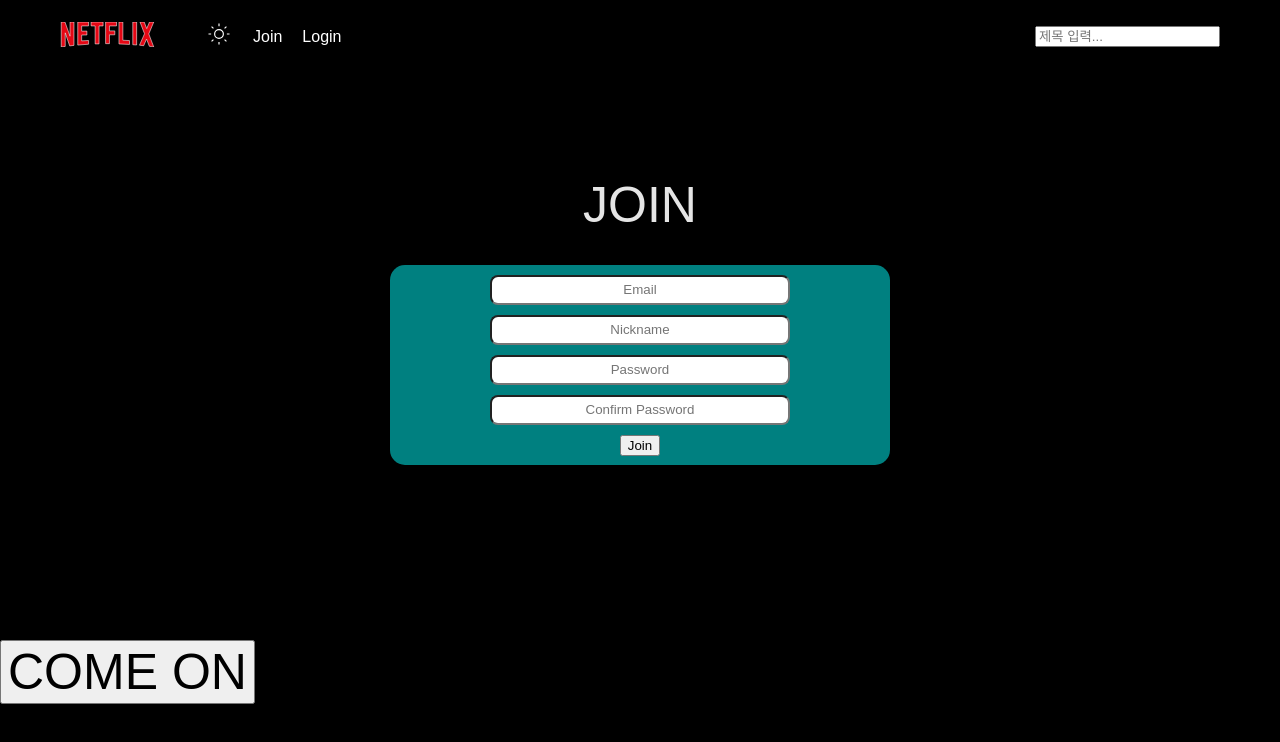
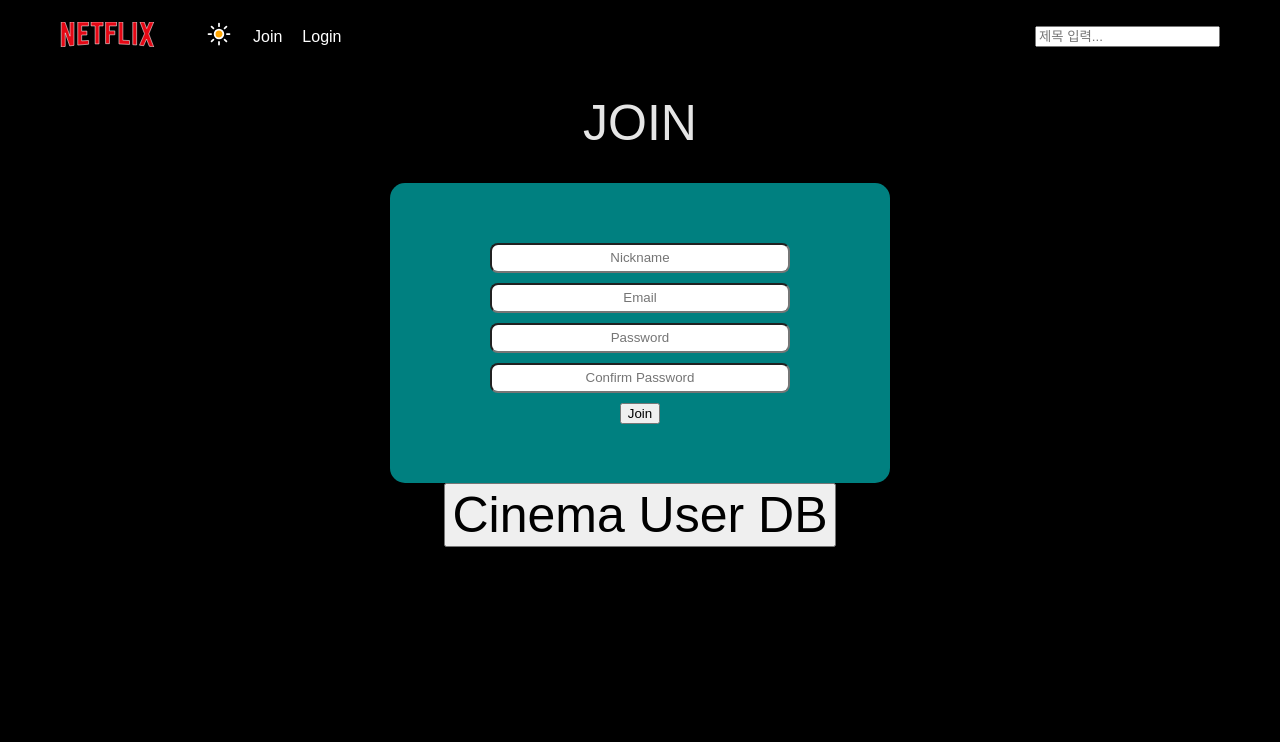
Before and after one commit to JYPIT/Cinema-Paradiso, a React (Create React App) app: page /join in a window 1280 px wide. Shown: the top 742 px of the page. Built offline with nearby package versions, Linux system fonts and the light colour scheme.

Commit message:
회원가입 데이터 DB에 저장 완료

```diff
--- a/src/App.js
+++ b/src/App.js
@@ -8,11 +8,6 @@ import Shop from "./routes/Shop";
 import Join from "./routes/Join";
 
 function App() {
-  const selectAll = async () => {
-    console.log("SELECT *");
-    const result = await axios.get("/shop");
-    console.log(result);
-  };
   return (
     <BrowserRouter>
       <Header />
@@ -22,13 +17,8 @@ function App() {
         <Route path="login" element={<Login />} />
         <Route path="search" element={<Search />} />
         <Route path="movies/:id" element={<Home />} />
-        <Route path="/*" element={<Home />} />
+        <Route path="/" element={<Home />} />
       </Routes>
-      <div id="App">
-        <button onClick={selectAll} style={{ fontSize: "50px" }}>
-          COME ON
-        </button>
-      </div>
     </BrowserRouter>
   );
 }
--- a/src/components/Header.js
+++ b/src/components/Header.js
@@ -65,6 +65,12 @@ const StyledLink = styled(Link)`
   text-decoration: none;
 `;
 
+const DarkThemeLogo = styled(motion.svg)`
+  width: 28px;
+  height: 28px;
+  fill: orange;
+`;
+
 const Search = styled(motion.form)``;
 const Input = styled(motion.input)``;
 
@@ -105,16 +111,21 @@ function Header() {
         </StyledLink>
         <Items>
           <Item>
-            <svg
+            <DarkThemeLogo
               fill="none"
               stroke="currentColor"
-              width="28px"
+              strokeWidth={1.5}
               viewBox="0 0 24 24"
               xmlns="http://www.w3.org/2000/svg"
               aria-hidden="true"
+              whileHover={{ scale: 1.2 }}
             >
-              <path d="M12 3v2.25m6.364.386l-1.591 1.591M21 12h-2.25m-.386 6.364l-1.591-1.591M12 18.75V21m-4.773-4.227l-1.591 1.591M5.25 12H3m4.227-4.773L5.636 5.636M15.75 12a3.75 3.75 0 11-7.5 0 3.75 3.75 0 017.5 0z"></path>
-            </svg>
+              <motion.path
+                strokeLinecap="round"
+                strokeLinejoin="round"
+                d="M12 3v2.25m6.364.386l-1.591 1.591M21 12h-2.25m-.386 6.364l-1.591-1.591M12 18.75V21m-4.773-4.227l-1.591 1.591M5.25 12H3m4.227-4.773L5.636 5.636M15.75 12a3.75 3.75 0 11-7.5 0 3.75 3.75 0 017.5 0z"
+              />
+            </DarkThemeLogo>
           </Item>
           <Item>
             <StyledLink to={"Join"}>Join</StyledLink>
--- a/src/routes/Join.js
+++ b/src/routes/Join.js
@@ -1,4 +1,7 @@
+import React from "react";
 import styled from "styled-components";
+import { useForm } from "react-hook-form";
+import axios from "axios";
 
 const Wrapper = styled.div`
   display: flex;
@@ -16,7 +19,7 @@ const JoinBox = styled.div`
   justify-content: center;
   align-items: center;
   width: 500px;
-  height: 200px;
+  height: 300px;
   border-radius: 15px;
   background-color: teal;
 `;
@@ -36,18 +39,77 @@ const JoinInput = styled.input`
 `;
 
 function Join() {
+  const {
+    register,
+    watch,
+    handleSubmit,
+    formState: { errors }, // error를 보여주는 formState
+    setError, //특정한 error를 발생시키는 trigger
+  } = useForm();
+
+  // 유효성 검사
+  const onValid = (data) => {
+    if (data.password !== data.password2) {
+      setError("password2", { message: "비밀번호가 일치하지 않습니다." });
+      return 0;
+    }
+    console.log(JSON.stringify(data));
+    fetch("Join", {
+      method: "post",
+      headers: { "Content-Type": "application/json" },
+      body: JSON.stringify(data),
+    });
+    //alert("회원가입 완료");
+  };
+  const callDB = async () => {
+    console.log("SELECT *");
+    const result = await axios.get("/db/cinemaUserDB");
+    console.log(result.data);
+  };
+
   return (
     <Wrapper>
       <Title>JOIN</Title>
       <JoinBox>
-        <JoinForm action="">
-          <JoinInput type="email" placeholder="Email" required />
-          <JoinInput type="text" placeholder="Nickname" required />
-          <JoinInput type="password" placeholder="Password" required />
-          <JoinInput type="password" placeholder="Confirm Password" required />
-          <button type="submit">Join</button>
+        <JoinForm onSubmit={handleSubmit(onValid)}>
+          <JoinInput
+            {...register("nickname", {
+              required: "Nickname이 필요합니다.",
+              minLength: {
+                value: 3,
+                message: "Nickname은 최소 3자리부터 가능합니다.",
+              },
+            })}
+            type="text"
+            placeholder="Nickname"
+          />
+          <span>{errors?.nickname?.message}</span>
+          <JoinInput
+            {...register("email", { required: true })}
+            type="email"
+            placeholder="Email"
+          />
+          <JoinInput
+            {...register("password", {
+              required: true,
+              minLength: { value: 3, message: "최소 3자리부터 가능합니다." },
+            })}
+            type="password"
+            placeholder="Password"
+          />
+          <span>{errors?.password?.message}</span>
+          <JoinInput
+            {...register("password2", { required: true })}
+            type="password"
+            placeholder="Confirm Password"
+          />
+          <span>{errors?.password2?.message}</span>
+          <input type="submit" value="Join" />
         </JoinForm>
       </JoinBox>
+      <button onClick={callDB} style={{ fontSize: "50px" }}>
+        Cinema User DB
+      </button>
     </Wrapper>
   );
 }
--- a/src/routes/Login.js
+++ b/src/routes/Login.js
@@ -1,3 +1,4 @@
+import axios from "axios";
 import styled from "styled-components";
 
 const Wrapper = styled.div`
```
